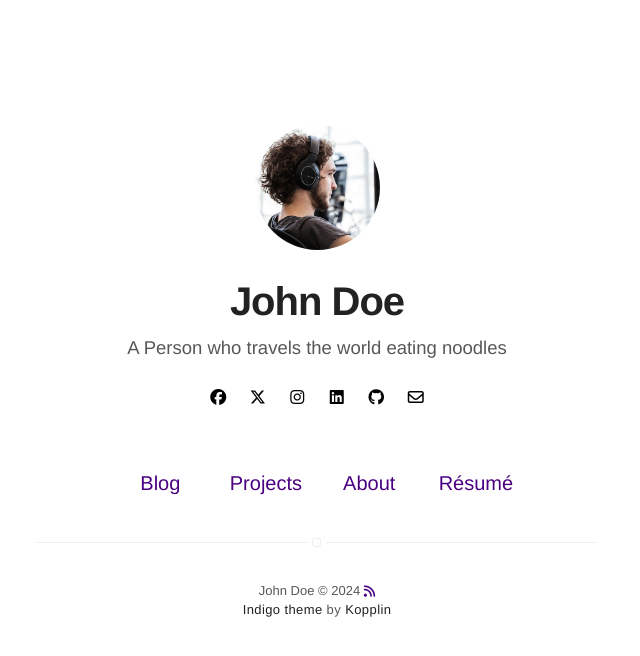
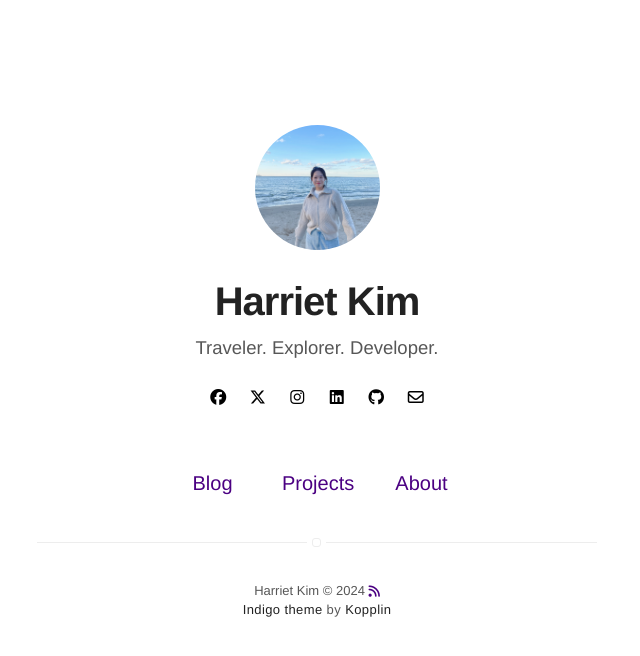
Before and after one commit to harriet99/Personal-Website, a Jekyll site: the page built from index.html, in a window 1280 px wide. Shown: the top 656 px of the page, without its empty margins (323-963 px from the left). Built offline with Jekyll 4.4.1, drawn with Linux system fonts in a browser that asks for light colours; nearby versions of some CDN libraries.

Commit message:
fixed config

```diff
--- a/_config.yml
+++ b/_config.yml
@@ -1,6 +1,6 @@
 # main text of home
-title: John Doe
-bio: A Person who travels the world eating noodles
+title: Harriet Kim
+bio: Traveler. Explorer. Developer.
 
 # twitter summary info
 description: A blog about technology and stuff related
@@ -8,7 +8,7 @@ description: A blog about technology and stuff related
 # if it's an external image, update below for true
 # better with square images
 external-image: false
-picture: assets/images/profile.jpg
+picture: assets/images/profile1.jpg
 
 # your site color theme, true for dark theme,
 # false to light theme, auto to switch with system.
@@ -16,11 +16,11 @@ dark-theme: auto
 
 # If you want to include your resume, set to true
 # and specify source (external or local).
-resume: true
-resume-external: true
-resume-url: https://google.com/?q=my+resume
+# resume: true
+# resume-external: true
+# resume-url: https://google.com/?q=my+resume
 
-url: https://sergiokopplin.github.io/indigo
+url: https://sergiokopplin.github.io/harriet99
 # your url: https://USERNAME.github.io
 
 permalink: /:title/
```
Also changed, not shown: 11 other files.
